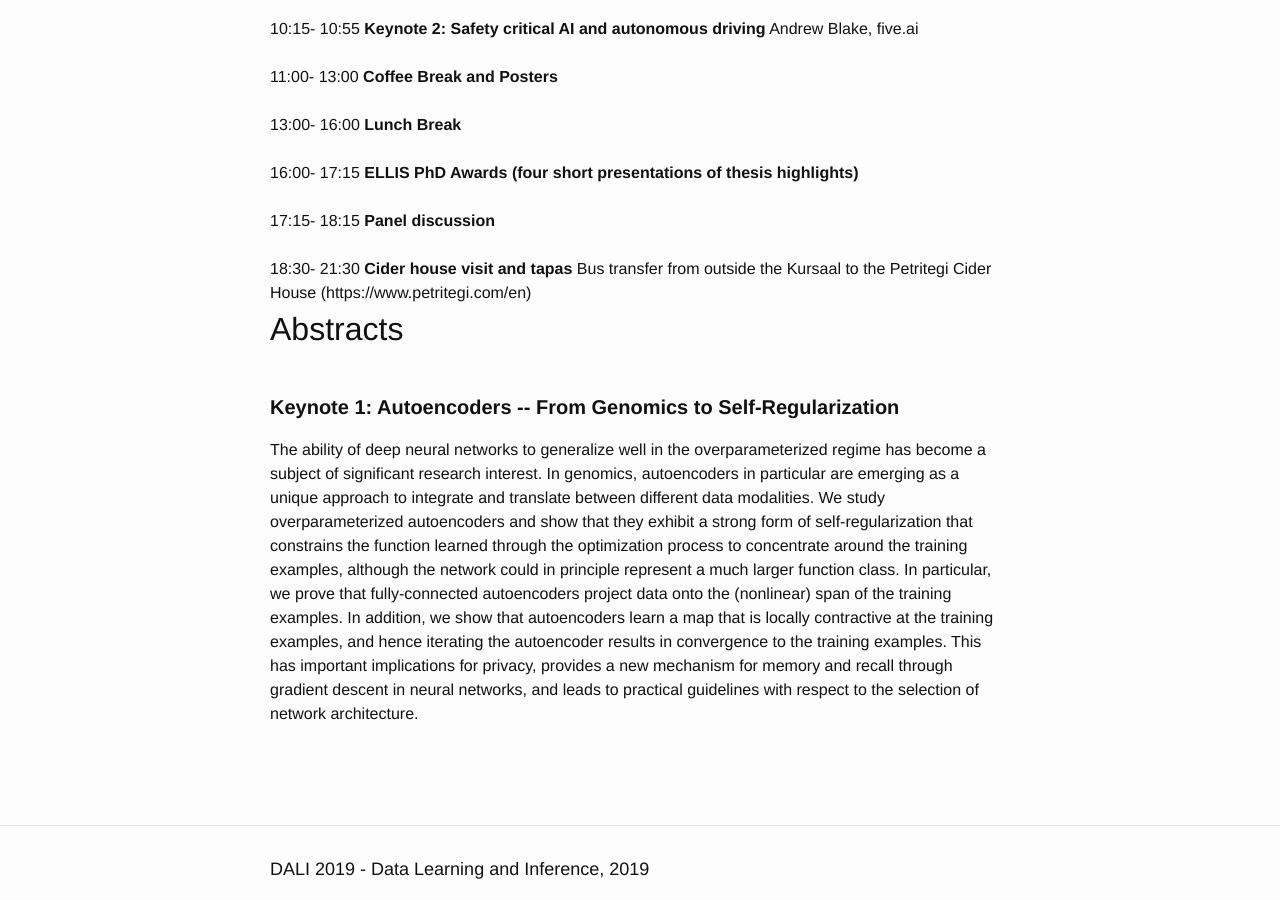
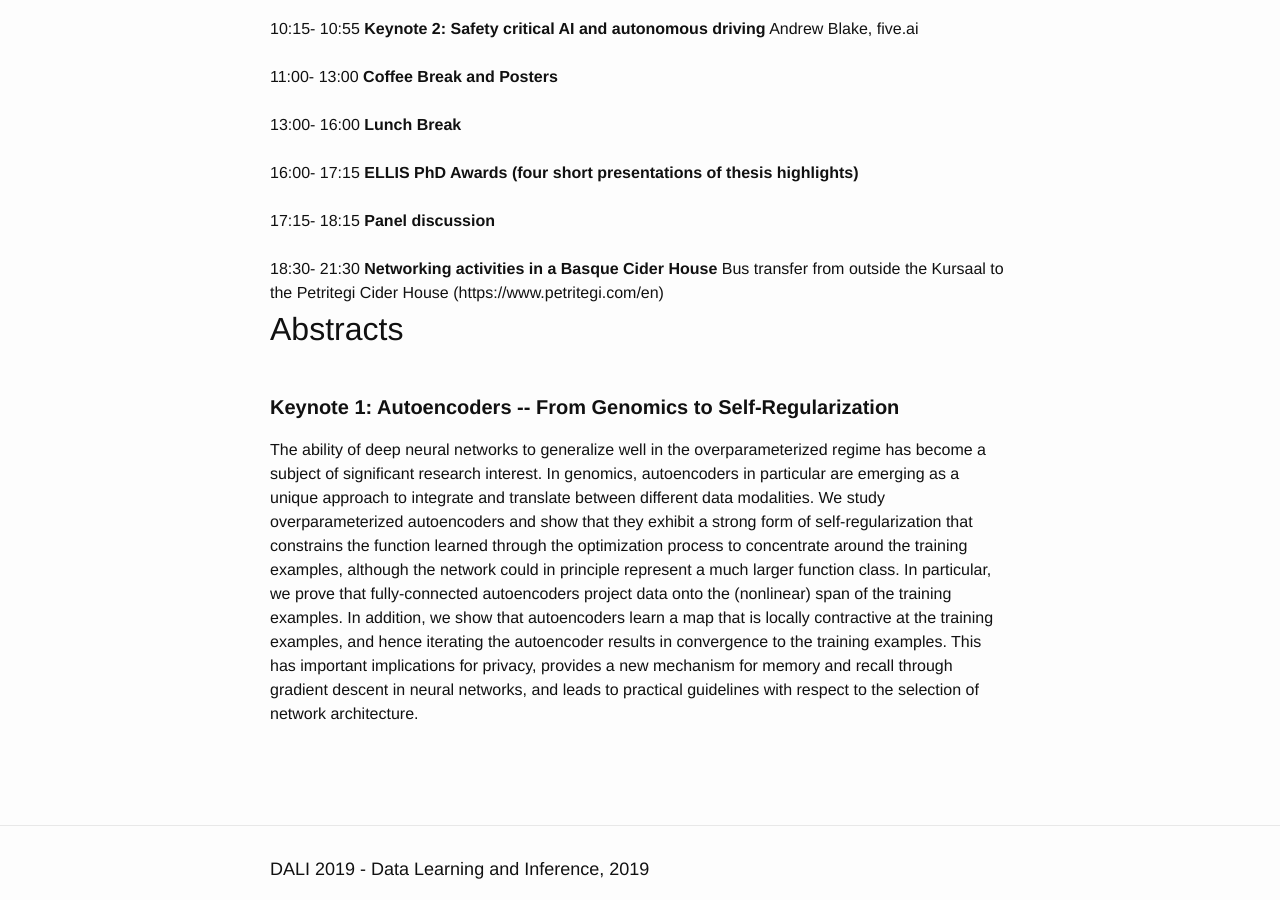
Before and after one commit to dalimeeting/dalimeeting.github.io, a Jekyll site: the page built from _posts/2019-09-04-day-2.md, in a window 1280 px wide and 900 px high, scrolled down 718 px. Built offline with Jekyll 4.4.1, drawn with Linux system fonts in a browser that asks for light colours.

Commit message:
Update 2019-09-04-day-2.md
Update title cider house

```diff
--- a/_posts/2019-09-04-day-2.md
+++ b/_posts/2019-09-04-day-2.md
@@ -62,7 +62,7 @@ to the selection of network architecture."
 - title: "Panel discussion"
   start: "17:15"
   end: "18:15"
-- title: "Cider house visit and tapas"
+- title: "Networking activities in a Basque Cider House"
   start: "18:30"
   end: "21:30"
   author:
```
